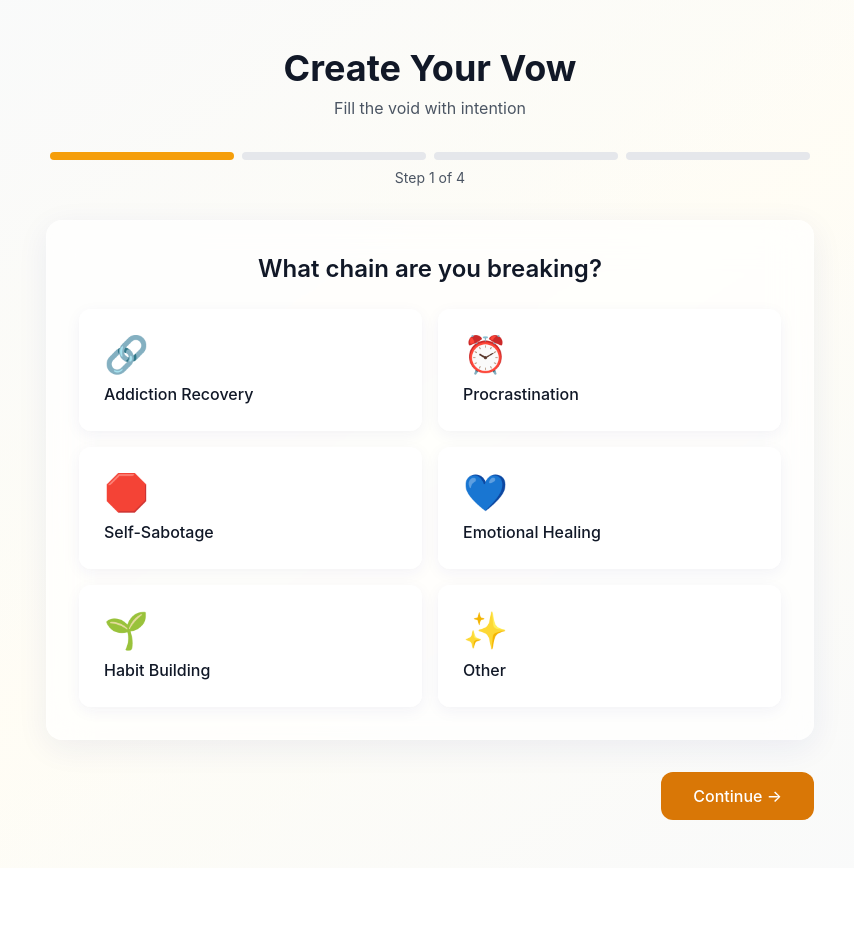
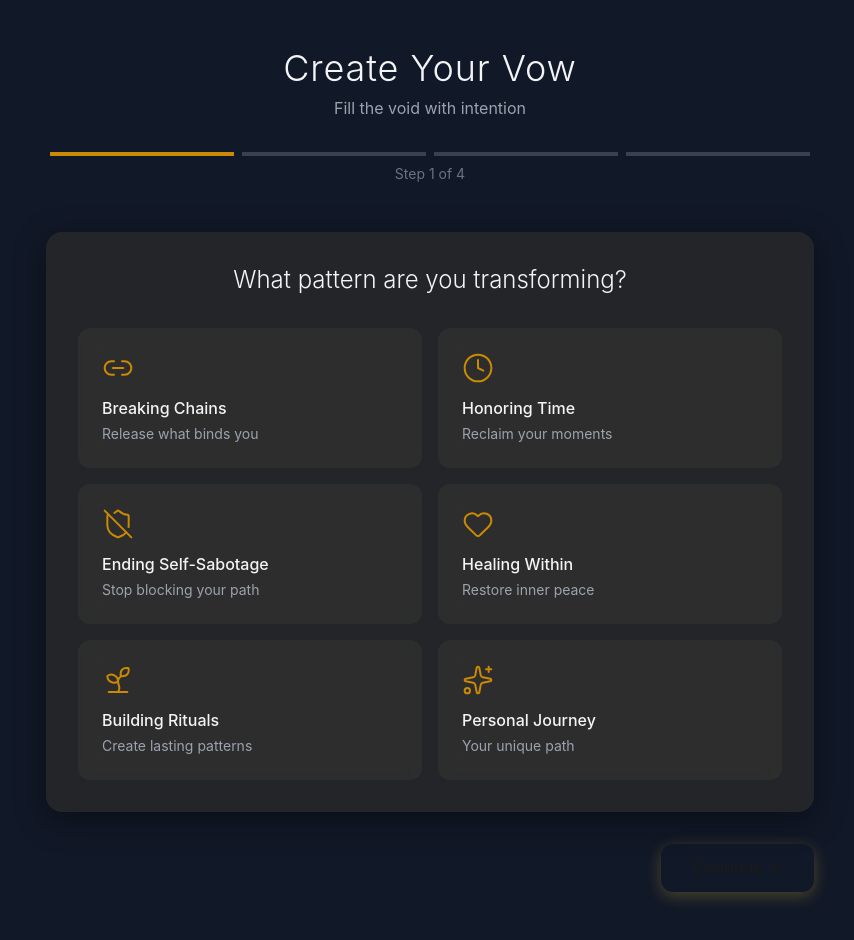
Before and after one commit to infinitefutureleadersconsultin-star/VOW, a Next.js app: page /create-vow in a window 1280 px wide. Shown: the whole page, without its empty margins (210-1064 px from the left). Before the commit the page ends 868 px from the top, so only its background shows below. Built offline with nearby package versions, Linux system fonts and the light colour scheme; sample sign-in values are in the browser's storage.

Commit message:
Sophisticated redesign: charcoal/gold palette, icons replace emojis, flow language, first-launch animation

```diff
--- a/package.json
+++ b/package.json
@@ -22,6 +22,7 @@
     "firebase-admin": "^12.0.0",
     "jsonwebtoken": "9.0.2",
     "lodash": "4.17.21",
+    "lucide-react": "^0.546.0",
     "mammoth": "1.6.0",
     "micro": "^10.0.1",
     "next": "14.0.4",
--- a/pages/create-vow.js
+++ b/pages/create-vow.js
@@ -3,6 +3,7 @@ import Head from 'next/head';
 import { useRouter } from 'next/router';
 import { showToast } from '../utils/notificationUtils';
 import { celebrateMilestone, MILESTONE_KEYS } from '../utils/celebrationUtils';
+import { Link2, Clock, ShieldOff, Heart, Sprout, Sparkles } from 'lucide-react';
 
 export default function CreateVow() {
   const router = useRouter();
@@ -19,19 +20,55 @@ export default function CreateVow() {
   });
 
   const categories = [
-    { name: 'Addiction Recovery', value: 'addiction', emoji: '🔗' },
-    { name: 'Procrastination', value: 'procrastination', emoji: '⏰' },
-    { name: 'Self-Sabotage', value: 'self_sabotage', emoji: '🛑' },
-    { name: 'Emotional Healing', value: 'emotional', emoji: '💙' },
-    { name: 'Habit Building', value: 'habit', emoji: '🌱' },
-    { name: 'Other', value: 'other', emoji: '✨' }
+    {
+      name: 'Breaking Chains',
+      value: 'addiction',
+      icon: Link2,
+      desc: 'Release what binds you',
+      color: 'category-addiction'
+    },
+    {
+      name: 'Honoring Time',
+      value: 'procrastination',
+      icon: Clock,
+      desc: 'Reclaim your moments',
+      color: 'category-procrastination'
+    },
+    {
+      name: 'Ending Self-Sabotage',
+      value: 'self_sabotage',
+      icon: ShieldOff,
+      desc: 'Stop blocking your path',
+      color: 'category-sabotage'
+    },
+    {
+      name: 'Healing Within',
+      value: 'emotional',
+      icon: Heart,
+      desc: 'Restore inner peace',
+      color: 'category-emotional'
+    },
+    {
+      name: 'Building Rituals',
+      value: 'habit',
+      icon: Sprout,
+      desc: 'Create lasting patterns',
+      color: 'category-habit'
+    },
+    {
+      name: 'Personal Journey',
+      value: 'other',
+      icon: Sparkles,
+      desc: 'Your unique path',
+      color: 'category-other'
+    }
   ];
 
   const durations = [
-    { label: '7 days', value: 7, desc: 'Test the waters' },
-    { label: '30 days', value: 30, desc: 'Build momentum' },
-    { label: '90 days', value: 90, desc: 'Deep transformation' },
-    { label: '1 year', value: 365, desc: 'Lifetime shift' }
+    { label: '7 Days', value: 7, desc: 'Begin the practice' },
+    { label: '30 Days', value: 30, desc: 'Build momentum' },
+    { label: '90 Days', value: 90, desc: 'Deep transformation' },
+    { label: '365 Days', value: 365, desc: 'Complete evolution' }
   ];
 
   useEffect(() => {
@@ -106,13 +143,13 @@ export default function CreateVow() {
 
       const message = celebrateMilestone(
         MILESTONE_KEYS.FIRST_VOW,
-        '🎉 Your first vow is created!'
+        'Your first vow is sealed'
       );
 
       if (message) {
         showToast(message, 'success');
       } else {
-        showToast('Vow created successfully!', 'success');
+        showToast('Vow created successfully', 'success');
       }
 
       setTimeout(() => router.push('/dashboard'), 1500);
@@ -127,8 +164,8 @@ export default function CreateVow() {
 
   if (loading) {
     return (
-      <div className="min-h-screen bg-gradient-to-br from-gray-50 via-amber-50/30 to-gray-50 flex items-center justify-center">
-        <p className="text-gray-600">Loading...</p>
+      <div className="min-h-screen bg-gray-900 flex items-center justify-center">
+        <p className="text-gray-400">Loading...</p>
       </div>
     );
   }
@@ -136,67 +173,74 @@ export default function CreateVow() {
   return (
     <>
       <Head>
-        <title>Create Your Vow - VOW</title>
+        <title>Create Your Vow</title>
       </Head>
 
-      <div className="min-h-screen bg-gradient-to-br from-gray-50 via-amber-50/30 to-gray-50 py-12 px-4">
+      <div className="min-h-screen bg-gray-900 py-12 px-4">
         <div className="max-w-3xl mx-auto">
           <div className="text-center mb-8">
-            <h1 className="text-4xl font-bold text-gray-900 mb-2">Create Your Vow</h1>
-            <p className="text-gray-600">Fill the void with intention</p>
+            <h1 className="text-4xl font-light text-gray-100 mb-2 tracking-wide">Create Your Vow</h1>
+            <p className="text-gray-400">Fill the void with intention</p>
           </div>
 
-          <div className="mb-8">
+          {/* Progress */}
+          <div className="mb-12">
             <div className="flex items-center justify-between mb-2">
               {[1, 2, 3, 4].map((s) => (
                 <div
                   key={s}
-                  className={`flex-1 h-2 rounded-full mx-1 transition-all ${
-                    s <= step ? 'bg-amber-500' : 'bg-gray-200'
+                  className={`flex-1 h-1 mx-1 transition-all duration-500 ${
+                    s <= step ? 'bg-yellow-600' : 'bg-gray-700'
                   }`}
                 />
               ))}
             </div>
-            <p className="text-sm text-center text-gray-600">Step {step} of 4</p>
+            <p className="text-sm text-center text-gray-500">Step {step} of 4</p>
           </div>
 
           <form onSubmit={handleSubmit}>
+            {/* Step 1: Category */}
             {step === 1 && (
               <div className="glass-card rounded-2xl p-8 space-y-6">
-                <h2 className="text-2xl font-semibold text-gray-900 text-center mb-6">
-                  What chain are you breaking?
+                <h2 className="text-2xl font-light text-gray-100 text-center mb-8">
+                  What pattern are you transforming?
                 </h2>
 
                 <div className="grid grid-cols-1 md:grid-cols-2 gap-4">
-                  {categories.map((cat) => (
+                  {categories.map((cat) => {
+                    const Icon = cat.icon;
+                    return (
                       <button
                         key={cat.value}
                         type="button"
                         onClick={() => handleChange('category', cat.value)}
-                      className={`glass-button rounded-xl p-6 text-left floating ${
-                        vow.category === cat.value ? 'ring-2 ring-amber-500' : ''
+                        className={`glass-button rounded-xl p-6 text-left floating ${cat.color} ${
+                          vow.category === cat.value ? 'ring-2 ring-yellow-600' : ''
                         }`}
                       >
-                      <div className="text-4xl mb-2">{cat.emoji}</div>
-                      <div className="font-medium text-gray-900">{cat.name}</div>
+                        <Icon size={32} className="text-yellow-600 mb-3" strokeWidth={1.5} />
+                        <div className="font-medium text-gray-100 mb-1">{cat.name}</div>
+                        <div className="text-sm text-gray-400">{cat.desc}</div>
                       </button>
-                  ))}
+                    );
+                  })}
                 </div>
               </div>
             )}
 
+            {/* Step 2: The Void */}
             {step === 2 && (
               <div className="glass-card rounded-2xl p-8 space-y-6">
-                <div className="text-center mb-6">
-                  <h2 className="text-2xl font-semibold text-gray-900 mb-2">
+                <div className="text-center mb-8">
+                  <h2 className="text-2xl font-light text-gray-100 mb-2">
                     Fill the void with intention
                   </h2>
-                  <p className="text-gray-600">Define yourself apart from the pattern</p>
+                  <p className="text-gray-400">Define yourself apart from the pattern</p>
                 </div>
 
                 <div className="space-y-6">
                   <div>
-                    <label className="block text-sm font-medium text-gray-700 mb-3">
+                    <label className="block text-sm font-medium text-gray-300 mb-3">
                       I'm the type of person that...
                     </label>
                     <input
@@ -207,16 +251,16 @@ export default function CreateVow() {
                       className="input-glass w-full px-4 py-3 rounded-xl"
                     />
                     <p className="text-xs text-gray-500 mt-2 italic">
-                      Example: "honors time" or "values my peace" or "seeks clarity"
+                      Example: "honors time" or "values peace" or "seeks clarity"
                     </p>
                   </div>
 
-                  <div className="text-center text-2xl text-amber-600 font-light">
+                  <div className="text-center text-xl text-yellow-600 font-light tracking-wider">
                     therefore,
                   </div>
 
                   <div>
-                    <label className="block text-sm font-medium text-gray-700 mb-3">
+                    <label className="block text-sm font-medium text-gray-300 mb-3">
                       I will never (or always)...
                     </label>
                     <input
@@ -227,29 +271,30 @@ export default function CreateVow() {
                       className="input-glass w-full px-4 py-3 rounded-xl"
                     />
                     <p className="text-xs text-gray-500 mt-2 italic">
-                      Example: "never delay my purpose again" or "always choose my peace"
+                      Example: "never delay my purpose" or "always choose peace"
                     </p>
                   </div>
                 </div>
 
                 {vow.identityType && vow.boundary && (
-                  <div className="glass-card rounded-xl p-6 bg-amber-50/50 mt-6">
-                    <p className="text-sm font-medium text-amber-900 mb-2">Your Vow:</p>
-                    <p className="text-lg text-gray-900 leading-relaxed">
-                      "I'm the type of person that <span className="font-semibold text-amber-700">{vow.identityType}</span>; therefore, I will <span className="font-semibold text-amber-700">{vow.boundary}</span>."
+                  <div className="glass-card rounded-xl p-6 bg-yellow-900/10 border-yellow-600/20 mt-6">
+                    <p className="text-sm font-medium text-yellow-600 mb-2">Your Vow:</p>
+                    <p className="text-lg text-gray-200 leading-relaxed">
+                      "I'm the type of person that <span className="font-semibold text-yellow-600">{vow.identityType}</span>; therefore, I will <span className="font-semibold text-yellow-600">{vow.boundary}</span>."
                     </p>
                   </div>
                 )}
               </div>
             )}
 
+            {/* Step 3: Why */}
             {step === 3 && (
               <div className="glass-card rounded-2xl p-8 space-y-6">
-                <div className="text-center mb-6">
-                  <h2 className="text-2xl font-semibold text-gray-900 mb-2">
+                <div className="text-center mb-8">
+                  <h2 className="text-2xl font-light text-gray-100 mb-2">
                     Why does this matter?
                   </h2>
-                  <p className="text-gray-600">Anchor your vow in meaning</p>
+                  <p className="text-gray-400">Anchor your vow in meaning</p>
                 </div>
 
                 <textarea
@@ -259,17 +304,18 @@ export default function CreateVow() {
                   className="input-glass w-full h-40 px-4 py-3 rounded-xl resize-none"
                   maxLength={500}
                 />
-                <p className="text-xs text-gray-500">{vow.whyMatters.length}/500</p>
+                <p className="text-xs text-gray-500 text-right">{vow.whyMatters.length}/500</p>
               </div>
             )}
 
+            {/* Step 4: Duration */}
             {step === 4 && (
               <div className="glass-card rounded-2xl p-8 space-y-6">
-                <div className="text-center mb-6">
-                  <h2 className="text-2xl font-semibold text-gray-900 mb-2">
-                    How long will you honor this?
+                <div className="text-center mb-8">
+                  <h2 className="text-2xl font-light text-gray-100 mb-2">
+                    Choose your commitment
                   </h2>
-                  <p className="text-gray-600">Choose your commitment period</p>
+                  <p className="text-gray-400">How long will you honor this vow?</p>
                 </div>
 
                 <div className="grid grid-cols-1 md:grid-cols-2 gap-4">
@@ -279,28 +325,29 @@ export default function CreateVow() {
                       type="button"
                       onClick={() => handleChange('duration', dur.value)}
                       className={`glass-button rounded-xl p-6 text-center floating ${
-                        vow.duration === dur.value ? 'ring-2 ring-amber-500' : ''
+                        vow.duration === dur.value ? 'ring-2 ring-yellow-600' : ''
                       }`}
                     >
-                      <div className="text-3xl font-light text-gray-900 mb-1">
+                      <div className="text-3xl font-light text-gray-100 mb-1">
                         {dur.label}
                       </div>
-                      <div className="text-sm text-gray-600">{dur.desc}</div>
+                      <div className="text-sm text-gray-400">{dur.desc}</div>
                     </button>
                   ))}
                 </div>
               </div>
             )}
 
+            {/* Navigation */}
             <div className="flex justify-between items-center mt-8">
               {step > 1 ? (
                 <button
                   type="button"
                   onClick={prevStep}
-                  className="glass-button px-6 py-3 rounded-xl font-medium"
+                  className="btn-secondary"
                   disabled={submitting}
                 >
-                  ← Back
+                  ← Return
                 </button>
               ) : (
                 <div />
@@ -310,7 +357,7 @@ export default function CreateVow() {
                 <button
                   type="button"
                   onClick={nextStep}
-                  className="bg-amber-600 text-white px-8 py-3 rounded-xl font-medium hover:bg-amber-700 transition-colors"
+                  className="btn-primary"
                 >
                   Continue →
                 </button>
@@ -318,9 +365,9 @@ export default function CreateVow() {
                 <button
                   type="submit"
                   disabled={submitting}
-                  className="bg-amber-600 text-white px-8 py-3 rounded-xl font-medium hover:bg-amber-700 transition-colors disabled:opacity-50"
+                  className="btn-primary disabled:opacity-50"
                 >
-                  {submitting ? 'Creating...' : 'Create My Vow 🙏'}
+                  {submitting ? 'Sealing...' : 'Seal My Vow'}
                 </button>
               )}
             </div>
--- a/styles/globals.css
+++ b/styles/globals.css
@@ -2,7 +2,8 @@
 @tailwind components;
 @tailwind utilities;
 
-/* Apple Human Interface Guidelines + Glassmorphism */
+@import './theme.css';
+
 @layer base {
   * {
     -webkit-font-smoothing: antialiased;
@@ -10,115 +11,131 @@
   }
 
   body {
-    @apply bg-gradient-to-br from-gray-50 via-amber-50/30 to-gray-50;
-    font-family: -apple-system, BlinkMacSystemFont, 'SF Pro Display', 'Segoe UI', 'Roboto', sans-serif;
+    @apply bg-gray-900 text-gray-100;
+    font-family: -apple-system, BlinkMacSystemFont, 'SF Pro Display', 'Inter', sans-serif;
+    background: linear-gradient(135deg, #1a1a1a 0%, #2a2a2a 100%);
   }
 }
 
 @layer components {
-  /* Glass card effect */
+  /* Sophisticated glass card */
   .glass-card {
-    @apply bg-white/70 backdrop-blur-xl border border-white/20 shadow-lg;
-    box-shadow:
-      0 8px 32px 0 rgba(31, 38, 135, 0.07),
-      0 2px 8px 0 rgba(0, 0, 0, 0.04);
+    background: rgba(42, 42, 42, 0.8);
+    backdrop-filter: blur(20px);
+    -webkit-backdrop-filter: blur(20px);
+    border: 1px solid var(--border-subtle);
+    box-shadow: 0 8px 32px 0 rgba(0, 0, 0, 0.4);
+    transition: all 0.3s ease;
+  }
+
+  .glass-card:hover {
+    border-color: var(--border-emphasis);
+    box-shadow: 0 8px 32px 0 rgba(212, 175, 55, 0.1);
   }
 
   /* Glass button */
   .glass-button {
-    @apply bg-white/60 backdrop-blur-md border border-white/30 hover:bg-white/80 transition-all duration-300;
-    box-shadow:
-      0 4px 16px 0 rgba(31, 38, 135, 0.05),
-      0 1px 4px 0 rgba(0, 0, 0, 0.02);
+    background: rgba(51, 51, 51, 0.6);
+    backdrop-filter: blur(10px);
+    border: 1px solid var(--border-subtle);
+    transition: all 0.3s ease;
   }
 
-  /* Primary action button (Apple style) */
-  .btn-primary {
-    @apply bg-gradient-to-b from-amber-500 to-amber-600 text-white font-medium;
-    @apply rounded-xl px-6 py-3 shadow-md hover:shadow-lg;
-    @apply transition-all duration-200 hover:scale-[1.02] active:scale-[0.98];
+  .glass-button:hover {
+    background: rgba(51, 51, 51, 0.8);
+    border-color: var(--border-emphasis);
+    transform: translateY(-2px);
   }
 
-  /* Secondary action button */
-  .btn-secondary {
-    @apply glass-button rounded-xl px-6 py-3 font-medium text-gray-700;
+  /* Premium action button */
+  .btn-primary {
+    background: linear-gradient(135deg, var(--gold-primary) 0%, var(--gold-dark) 100%);
+    color: #1a1a1a;
+    font-weight: 600;
+    border-radius: 12px;
+    padding: 12px 32px;
+    box-shadow: 0 4px 16px rgba(212, 175, 55, 0.3);
+    transition: all 0.3s ease;
   }
 
-  /* Floating element */
-  .floating {
-    @apply transform transition-all duration-300 hover:-translate-y-1;
+  .btn-primary:hover {
+    box-shadow: 0 6px 24px rgba(212, 175, 55, 0.4);
+    transform: translateY(-2px);
   }
 
-  /* Input with glass effect */
+  /* Secondary button */
+  .btn-secondary {
+    background: transparent;
+    border: 1px solid var(--border-emphasis);
+    color: var(--gold-light);
+    border-radius: 12px;
+    padding: 12px 32px;
+    transition: all 0.3s ease;
+  }
+
+  .btn-secondary:hover {
+    background: rgba(212, 175, 55, 0.1);
+  }
+
+  /* Floating animation */
+  .floating {
+    transition: transform 0.3s ease, box-shadow 0.3s ease;
+  }
+
+  .floating:hover {
+    transform: translateY(-4px);
+  }
+
+  /* Sophisticated input */
   .input-glass {
-    @apply bg-white/50 backdrop-blur-sm border border-gray-200/50;
-    @apply rounded-xl px-4 py-3 focus:ring-2 focus:ring-amber-500/30 focus:border-amber-500/50;
-    @apply transition-all duration-200;
+    background: rgba(51, 51, 51, 0.5);
+    backdrop-filter: blur(10px);
+    border: 1px solid var(--border-subtle);
+    color: var(--text-primary);
+    border-radius: 12px;
+    transition: all 0.3s ease;
+  }
+
+  .input-glass:focus {
+    background: rgba(51, 51, 51, 0.7);
+    border-color: var(--border-emphasis);
+    box-shadow: 0 0 0 3px rgba(212, 175, 55, 0.1);
+    outline: none;
+  }
+
+  .input-glass::placeholder {
+    color: var(--text-muted);
   }
 }
 
+/* Category color classes */
+.category-addiction { border-left: 3px solid var(--category-addiction); }
+.category-procrastination { border-left: 3px solid var(--category-procrastination); }
+.category-sabotage { border-left: 3px solid var(--category-sabotage); }
+.category-emotional { border-left: 3px solid var(--category-emotional); }
+.category-habit { border-left: 3px solid var(--category-habit); }
+.category-other { border-left: 3px solid var(--category-other); }
+
 /* Smooth transitions */
 * {
-  transition: background-color 0.2s ease, border-color 0.2s ease, transform 0.2s ease;
+  transition: background-color 0.2s ease, border-color 0.2s ease;
 }
 
-/* Custom scrollbar (Apple style) */
+/* Custom scrollbar */
 ::-webkit-scrollbar {
   width: 8px;
   height: 8px;
 }
 
 ::-webkit-scrollbar-track {
-  background: transparent;
+  background: rgba(26, 26, 26, 0.3);
 }
 
 ::-webkit-scrollbar-thumb {
-  background: rgba(0, 0, 0, 0.15);
+  background: rgba(212, 175, 55, 0.3);
   border-radius: 4px;
 }
 
 ::-webkit-scrollbar-thumb:hover {
-  background: rgba(0, 0, 0, 0.25);
+  background: rgba(212, 175, 55, 0.5);
 }
-
-/* Apple HIG + Glassmorphism */
-.glass-card {
-  background: rgba(255, 255, 255, 0.7);
-  backdrop-filter: blur(20px);
-  -webkit-backdrop-filter: blur(20px);
-  border: 1px solid rgba(255, 255, 255, 0.2);
-  box-shadow: 0 8px 32px 0 rgba(31, 38, 135, 0.07);
-}
-
-.glass-button {
-  background: rgba(255, 255, 255, 0.6);
-  backdrop-filter: blur(10px);
-  -webkit-backdrop-filter: blur(10px);
-  border: 1px solid rgba(255, 255, 255, 0.3);
-  transition: all 0.3s ease;
-}
-
-.glass-button:hover {
-  background: rgba(255, 255, 255, 0.8);
-  transform: translateY(-2px);
-}
-
-.floating {
-  transition: transform 0.3s ease;
-}
-
-.floating:hover {
-  transform: translateY(-4px);
-}
-
-.input-glass {
-  background: rgba(255, 255, 255, 0.5);
-  backdrop-filter: blur(10px);
-  border: 1px solid rgba(209, 213, 219, 0.5);
-}
-
-.input-glass:focus {
-  background: rgba(255, 255, 255, 0.7);
-  border-color: rgba(217, 119, 6, 0.5);
-  box-shadow: 0 0 0 3px rgba(217, 119, 6, 0.1);
-}
--- /dev/null
+++ b/styles/theme.css
@@ -0,0 +1,28 @@
+:root {
+  /* Charcoal Base */
+  --bg-primary: #1a1a1a;
+  --bg-secondary: #2a2a2a;
+  --bg-elevated: #333333;
+
+  /* Gold Accents */
+  --gold-primary: #D4AF37;
+  --gold-light: #E5C76B;
+  --gold-dark: #B8941F;
+
+  /* Soft Neutrals */
+  --text-primary: #F5F5F5;
+  --text-secondary: #B8B8B8;
+  --text-muted: #808080;
+
+  /* Category Colors (subtle, sophisticated) */
+  --category-addiction: #B85450;
+  --category-procrastination: #8B7B5E;
+  --category-sabotage: #6B5D7A;
+  --category-emotional: #5E7B8B;
+  --category-habit: #5E8B65;
+  --category-other: #7A7A7A;
+
+  /* Borders */
+  --border-subtle: rgba(255, 255, 255, 0.1);
+  --border-emphasis: rgba(212, 175, 55, 0.3);
+}
```
Also changed, not shown: components/UnlockAnimation.js (added, +72 -0 lines), pages/_app.js (+19 -1 lines), pages/dashboard.js (+47 -44 lines), 1 other file (tests, documents, lock files or other folders). Lines whose indentation alone changed are shown as unchanged.
